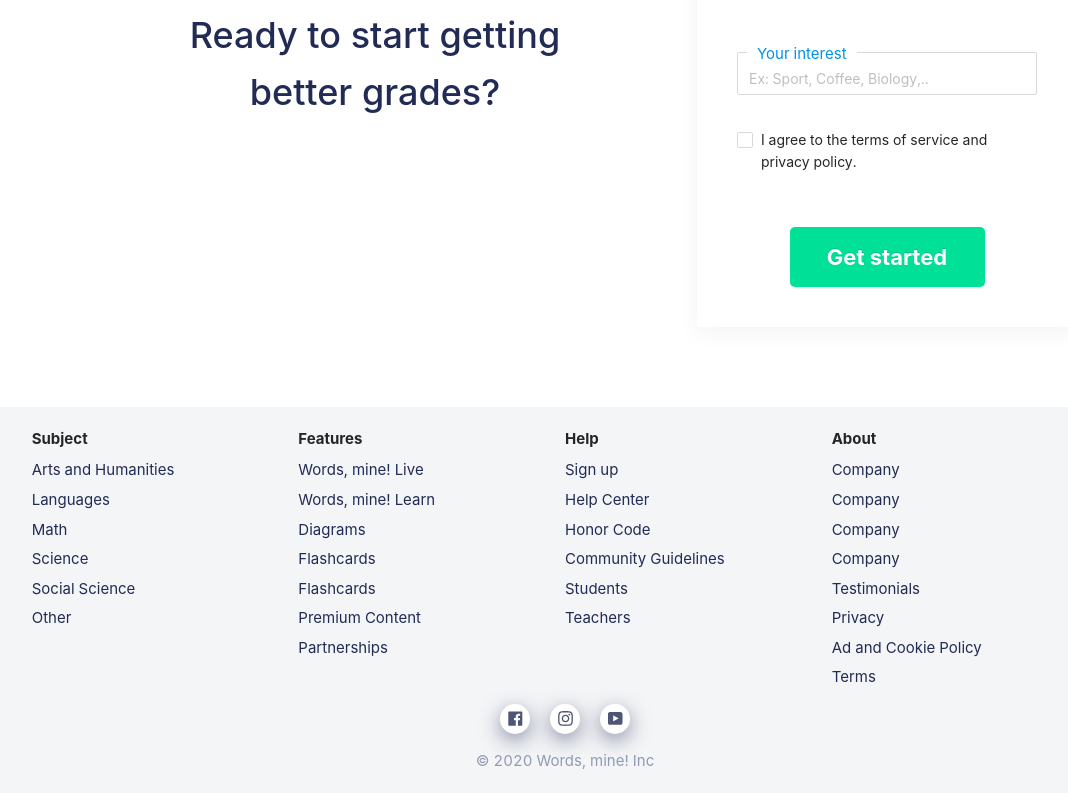
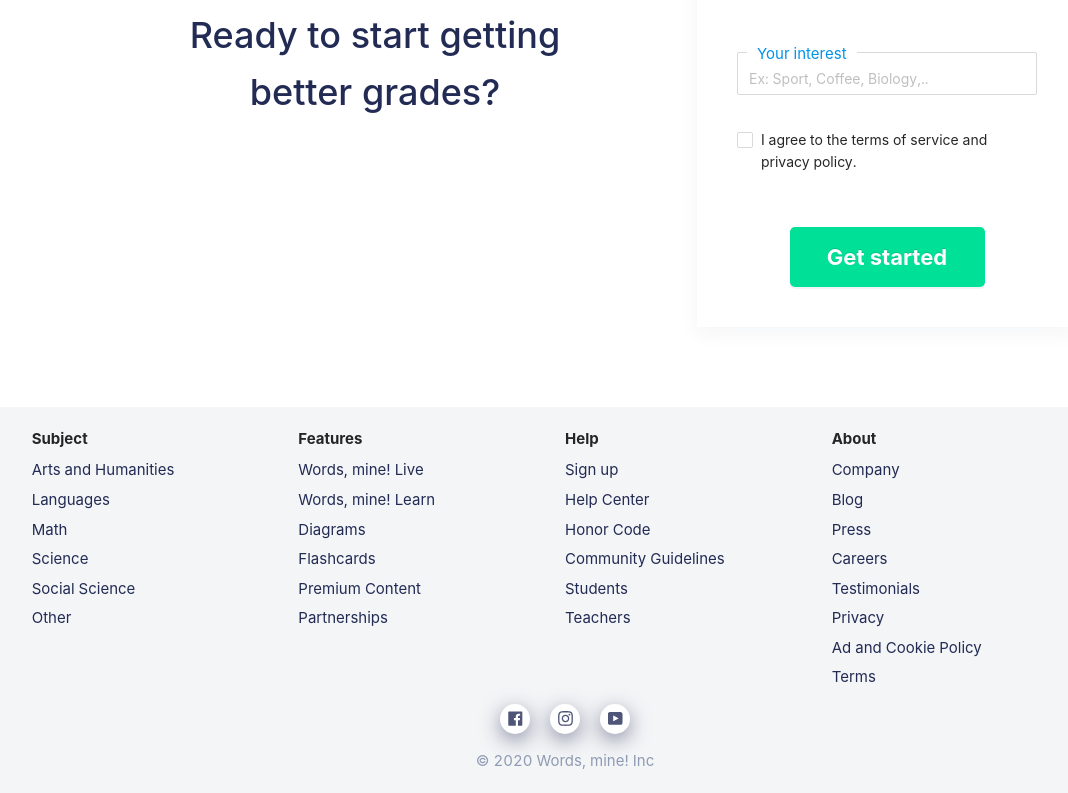
Before and after one commit to KieIO/wordsmine-landing-page, a React (Create React App) app: page / in a window 1280 px wide. Shown: the part 3741-4534 px from the top of the page, without its empty margins (75-1143 px from the left). Built offline with nearby package versions, Linux system fonts and the light colour scheme.

Commit message:
edit footer  content

```diff
--- a/src/components/Footer/Footer.jsx
+++ b/src/components/Footer/Footer.jsx
@@ -56,10 +56,6 @@ const Footer = () => {
                     slug: '/'
                 },
                 {
-                    name: 'Flashcards',
-                    slug: '/'
-                },
-                {
                     name: 'Premium Content',
                     slug: '/'
                 },
@@ -106,15 +102,15 @@ const Footer = () => {
                     slug: '/'
                 },
                 {
-                    name: 'Company',
+                    name: 'Blog',
                     slug: '/'
                 },
                 {
-                    name: 'Company',
+                    name: 'Press',
                     slug: '/'
                 },
                 {
-                    name: 'Company',
+                    name: 'Careers',
                     slug: '/'
                 },
                 {
--- a/src/components/Footer/_footer.scss
+++ b/src/components/Footer/_footer.scss
@@ -1,6 +1,7 @@
 .footer {
-    padding-top: 2rem;
-    padding-bottom: 2rem;
+    padding: 2rem 0;
+    // padding-top: 2rem;
+    // padding-bottom: 2rem;
     background-color: rgba($color-gray, .1);
 }
 
--- a/src/components/Footer/components/FooterColumn/_footerColumn.scss
+++ b/src/components/Footer/components/FooterColumn/_footerColumn.scss
@@ -1,4 +1,5 @@
 .footer-column {
+    // text-align: center;
     &__title {
         font-weight: bold;
     }
```
